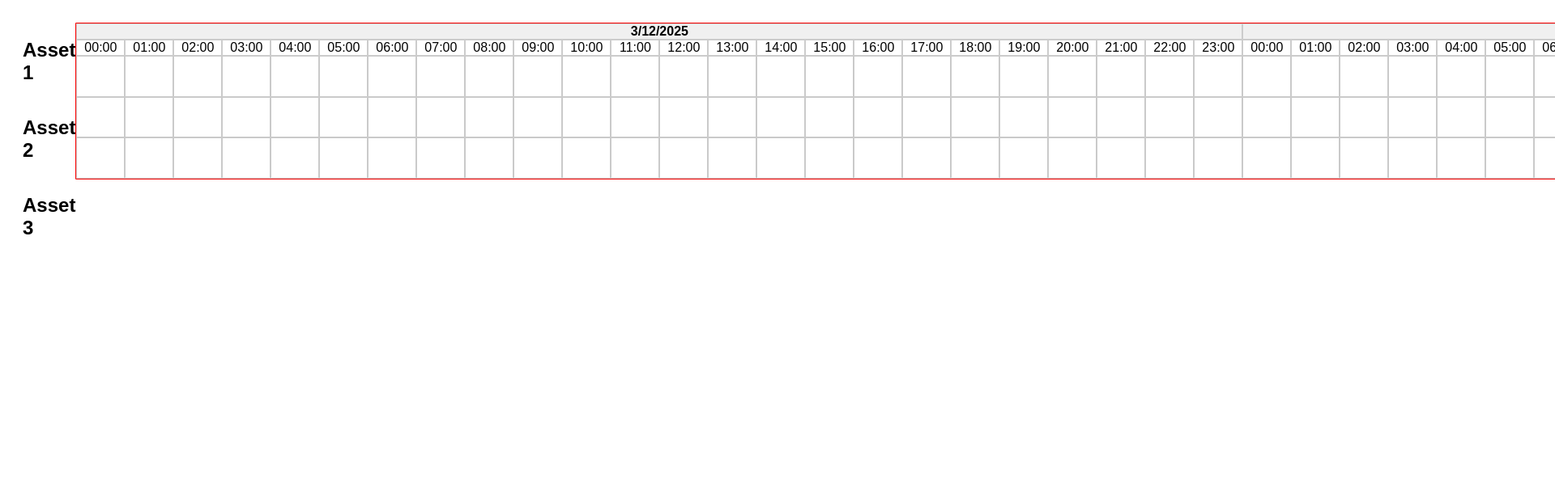
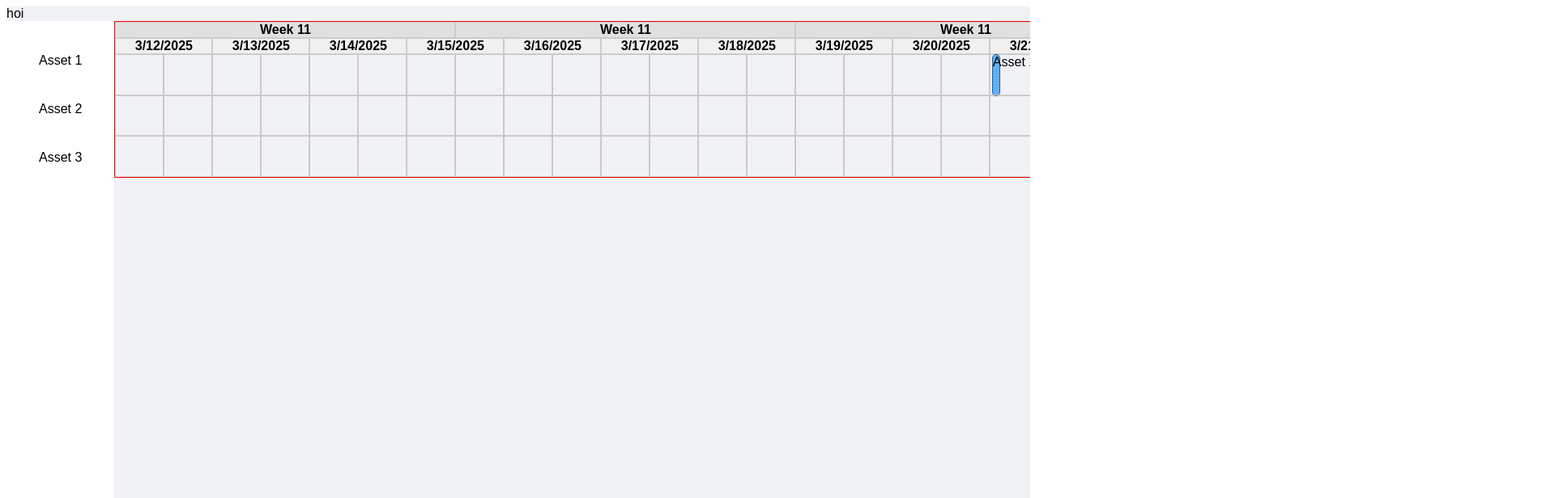
Before and after one commit to LewRobin/planbord, a Svelte app: page / in a window 1280 px wide. Shown: the top 616 px of the page at 81% size, 1920 px wide, since content can reach past the window. Built offline with nearby package versions, Linux system fonts and the light colour scheme.

Commit message:
Fixed calculations for y coords + loading appointments per asset

```diff
--- a/src/App.svelte
+++ b/src/App.svelte
@@ -1,36 +1,28 @@
 <script lang="ts">
     import Grid from '../src/components/grid/Grid.svelte';
-    import Appointments from '../src/components/grid/Appointments.svelte';
 
     let assets = ["Asset 1", "Asset 2", "Asset 3"];
     let amountOfDays = 20;
-    let viewMode = 'hours';
 
     let appointments = [
-        // {asset: 'Asset 1', startTime: 0, endTime: 12, day: 0, color: 'red'},
-        // { asset: 'Asset 1', startTime: 12, endTime: 24, day: 0, color: 'blue' },
-        // {asset: 'Asset 2', startTime: 0, endTime: 12, day: 1, color: 'green'},
-        // {asset: 'Asset 2', startTime: 13, endTime: 22, day: 2, color: 'orange'},
-        // {asset: 'Asset 3', startTime: 0, endTime: 12, day: 2, color: 'pink'}
+        // Voeg hier je afspraken toe
     ];
 
     function handleAddAppointment(event: CustomEvent) {
         appointments = [...appointments, event.detail];
         console.log('Afspraken toegevoegd:', event.detail);
     }
-
 </script>
-
 <main>
-    <!--    <h1>Afspraak Grid</h1>-->
-    <!--    <button on:click={toggleViewMode}>Wissel weergave naar {viewMode === 'hours' ? 'dagen' : 'uren'}</button>-->
-    <!--    <Appointments on:add={handleAddAppointment}/>-->
-    <Grid {amountOfDays} {appointments} {assets}/>
+    <Grid {amountOfDays} {appointments}/>
 </main>
 
 <style>
     main {
-        padding: 20px;
+        /*padding: 20px;*/
         font-family: Arial, sans-serif;
+        height: 100vh;
+        overflow: hidden;
+        background: #f1f2f6;
     }
 </style>
--- a/src/components/grid/Grid.svelte
+++ b/src/components/grid/Grid.svelte
@@ -1,23 +1,34 @@
 <script lang="ts">
     import Row from './Row.svelte';
     import Timeline from "./Timeline.svelte";
-    export let assets: string[];
     export let amountOfDays: number;
-    export let appointments: { asset: string; startTime: number; endTime: number; day: number; color: string }[];
+    export let appointments: { asset: string; startTime: number; endTime: number; day?: number; color?: string }[];
+
+    appointments = [
+        {asset: "Asset 1", startTime: 1742518800, endTime: 1742533200},
+        {asset: "Asset 1", startTime: 1742882400, endTime: 1742925600},
+        {asset: "Asset 2", startTime: 1742778000, endTime: 1742925600},
+        {asset: "Asset 2", startTime: 1742954400, endTime: 1742972400},
+        {asset: "Asset 3", startTime: 1742778000, endTime: 1742792400},
+    ];
+
+    $: uniqueAssets = Array.from(new Set(appointments.map(app => app.asset).filter(Boolean)));
 </script>
-
+<div>
+    hoi
     <div class="main-container">
         <div class="asset-container">
-        <h2>Asset 1</h2>
-        <h2>Asset 2</h2>
-        <h2>Asset 3</h2>
+            {#each uniqueAssets as asset}
+                <div class="asset">{asset}</div>
+            {/each}
         </div>
         <div class="grid-container">
             <Timeline {amountOfDays} {appointments}/>
             <div class="rows">
-            {#each assets as asset}
-                <Row appointments={appointments}/>
+                {#each uniqueAssets as asset}
+                    <Row appointments={appointments.filter(app => app.asset === asset)}/>
                 {/each}
+            </div>
         </div>
     </div>
 </div>
@@ -25,24 +36,30 @@
 <style>
     .main-container {
         display: flex;
+        height: 100vh;
+        overflow-y: auto;
+    }
+    .asset-container {
+        padding: 40px;
+        position: sticky;
+        left: 0;
+        background: #fff;
+        z-index: 10;
+        display: flex;
+        flex-direction: column;
     }
 
-    .asset-container {
-        display: flex;
-        flex-direction: column;
-        height: 100px;
+    .asset {
+        height: 60px;
+        width: max-content;
     }
-
     .grid-container {
         display: flex;
         flex-direction: column;
-        /*overflow-x: auto;*/
         white-space: nowrap;
         border: 1px solid red;
-        /*TODO calc this according to appointments*/
         height: 192px;
     }
-
     .rows {
         display: flex;
         flex-direction: column;
--- a/src/components/grid/Row.svelte
+++ b/src/components/grid/Row.svelte
@@ -2,26 +2,15 @@
     import Cell from './Cell.svelte';
     import {calculateWidth, calculateLeft} from "./calculations";
     export let appointments: { asset: string; startTime: number; endTime: number; }[];
-
-    // some dummy appointments
-    appointments = [
-        {asset: "Boot 1", startTime: 1742518800, endTime: 1742533200},
-        // { asset: "Boot 2", startTime: 1742605200, endTime: 1742619600 },
-        // { asset: "Boot 3", startTime: 1742691600, endTime: 1742706000 },
-        {asset: "Boot 4", startTime: 1742778000, endTime: 1742792400},
-    ];
 </script>
 
 <div class="row">
     {#each appointments as appointment}
         <div class="appointment"
-             style="
-                left: {calculateLeft(appointment.startTime)}px;
-                width: {calculateWidth(appointment.startTime, appointment.endTime)}px;">
+             style="left: {calculateLeft(appointment.startTime)}px; width: {calculateWidth(appointment.startTime, appointment.endTime)}px;">
             {appointment.asset}
         </div>
     {/each}
-
     <div class="cells">
         {#each Array(600) as _, i}
             <Cell pixelsPerMinute={1}/>
@@ -35,16 +24,14 @@
         height: 50px;
         border-radius: 15px;
         border: 1px dotted black;
+        background-color: #5DB1F8;
     }
-
     .cells {
         display: flex;
         white-space: nowrap;
         height: 50px;
     }
-
     .row {
-        height: 50px;
         position: relative;
     }
 </style>
--- a/src/components/grid/Timeline.svelte
+++ b/src/components/grid/Timeline.svelte
@@ -62,7 +62,7 @@
     {:else if selectedScale === timeScales.day}
         <div class="week-header">
             {#each dateRange as date}
-                <div class="header-cell {isWeekend(date) ? 'weekend' : ''}"
+                <div class="header-cell"
                      style="min-width: {calculateTimeline(selectedScale) / 24 * 7 - 2}px;">
                     Week {getWeekNumber(date)}
                 </div>
@@ -115,22 +115,4 @@
         border: 1px solid #ccc;
         position: relative;
     }
-
-    .header-cell.weekend {
-        background-color: rgba(255, 0, 0, 0.2);
-    }
-
-    .header-cell.weekend::after {
-        content: '';
-        position: absolute;
-        top: 0;
-        left: 0;
-        right: 0;
-        bottom: 0;
-        background-color: rgba(255, 0, 0, 0.5);
-        transform: rotate(-45deg);
-        transform-origin: center;
-        z-index: 1;
-        pointer-events: none;
-    }
 </style>
--- a/src/components/grid/calculations.ts
+++ b/src/components/grid/calculations.ts
@@ -5,7 +5,7 @@ export const timeScales = {
     week: 15 * 24 * 7
 };
 
-let selectedScale = timeScales.hour;
+let selectedScale = timeScales.day;
 const pixelsPerMinute = 1;
 const minutesPerCell = selectedScale;
 const minimumTime = 15;
@@ -14,7 +14,6 @@ export function getSelectedScale() {
     return selectedScale;
 }
 
-// For future option menu customization
 export function setSelectedScale(scale: number) {
     selectedScale = scale;
 }
@@ -22,26 +21,25 @@ export function setSelectedScale(scale: number) {
 const timeToMinutes = (unixTimestamp: number) => {
     const date = new Date(unixTimestamp * 1000);
     return date.getHours() * 60 + date.getMinutes();
-}
+};
 
 export function calculatePixelsPerDay() {
-    return 1440 * (pixelsPerMinute / (60 / (selectedScale * 4)));
+    if (selectedScale === timeScales.day) {
+        return 120;
+    } else {
+        return 1440 * (pixelsPerMinute / (60 / (selectedScale * 4)));
+    }
 }
 
 export function calculateLeft(startTime: number) {
     const date = new Date(startTime * 1000);
     const baseDate = new Date();
     baseDate.setHours(0, 0, 0, 0);
-
     const dayDifference = Math.floor((date.getTime() - baseDate.getTime()) / (1000 * 60 * 60 * 24));
-
     const minutes = timeToMinutes(startTime);
-
     return (dayDifference * calculatePixelsPerDay()) + (minutes * pixelsPerMinute) / selectedScale * 15;
 }
 
-
-// Calculates how much time the items is supposed to be -2 is applied due to grid borders
 export function calculateWidth(startTime: number, endTime: number) {
     let startMinutes = timeToMinutes(startTime);
     let endMinutes = timeToMinutes(endTime);
```
Lines whose indentation alone changed are shown as unchanged.
